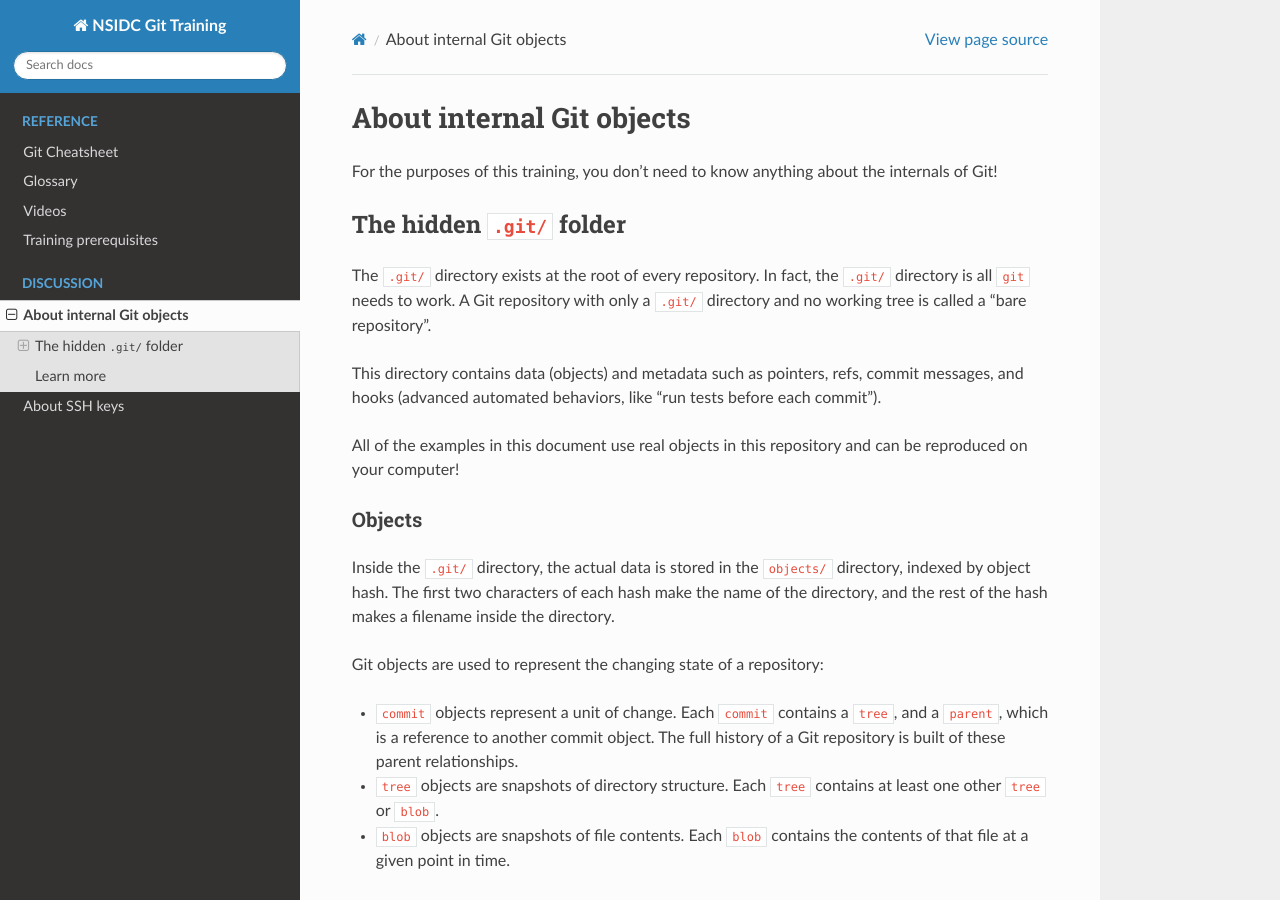
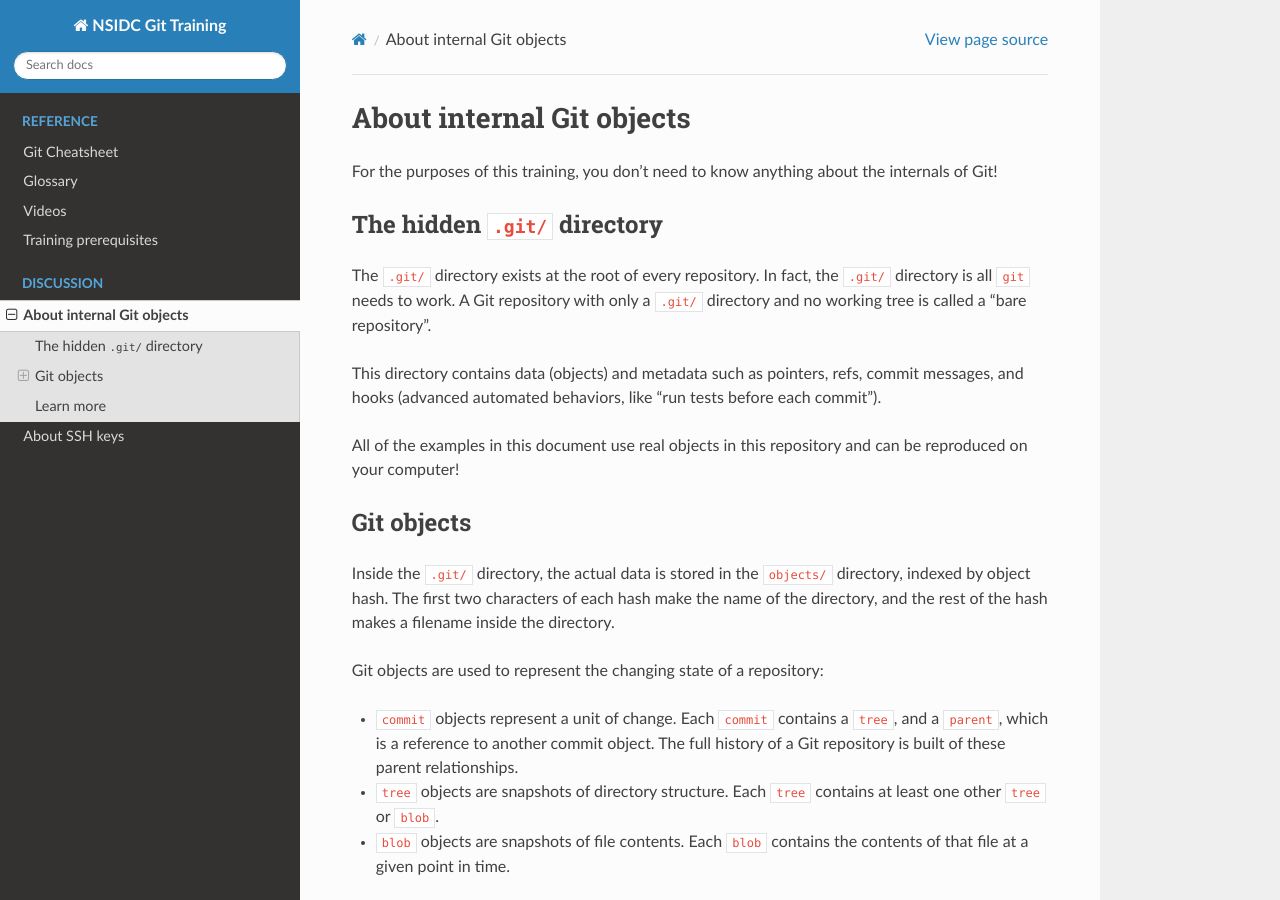
Before and after one commit to nsidc/git-training, a Sphinx documentation site: the page built from doc/discussion/git-internals.md, in a window 1280 px wide and 900 px high. Built offline with Sphinx 7.4.7 and the Read the Docs theme 2.0.0, drawn with Linux system fonts in a browser that asks for light colours; some of the changed text lies outside the part shown.

Commit message:
Re-org headers

````diff
--- a/doc/discussion/git-internals.md
+++ b/doc/discussion/git-internals.md
@@ -4,7 +4,7 @@
 internals of Git!
 
 
-## The hidden `.git/` folder
+## The hidden `.git/` directory
 
 The `.git/` directory exists at the root of every repository. In fact, the
 `.git/` directory is all `git` needs to work. A Git repository with only a
@@ -18,7 +18,7 @@
 can be reproduced on your computer!
 
 
-### Objects
+## Git objects
 
 Inside the `.git/` directory, the actual data is stored in the `objects/`
 directory, indexed by object hash. The first two characters of each hash make
@@ -36,7 +36,7 @@
   contents of that file at a given point in time.
 
 
-#### Exploring some objects
+### Exploring some objects
 
 In this repository the `dff557a5cdaa8b7a826d74ce82fd65c878d2b9bd` commit is
 represented by the file below. The first 7 digits `dff557a` can be used with
@@ -77,7 +77,7 @@
 read.
 
 
-##### A commit object
+#### A `commit` object
 
 A `commit` object has two pieces of data (keep in mind, "objects" are data and
 are referenced by hash. Everything else is metadata): a `tree`, which is its
@@ -135,7 +135,7 @@
 ```
 
 
-##### A `tree` object
+#### A `tree` object
 
 The `tree` object from the previous section can be abbreviated as `81e6377`. A
 `tree` object represents the structure of the files in the repo at a given
@@ -167,7 +167,7 @@
 ```
 
 
-##### A `blob` object
+#### A `blob` object
 
 Finally, a `blob` is just a _snapshot_ of a file. The full contents of the file
 at a given time are contained in the blob.
````
